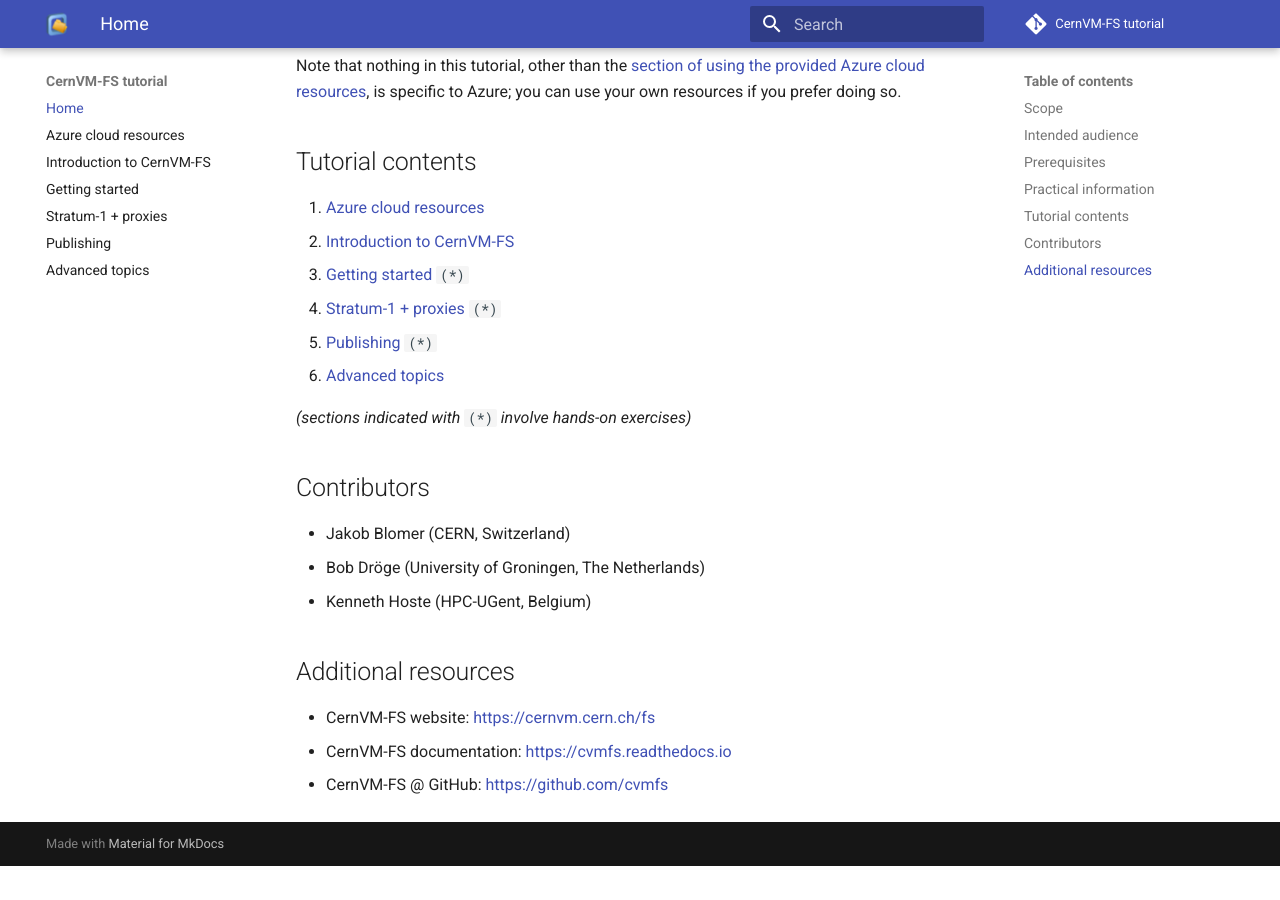
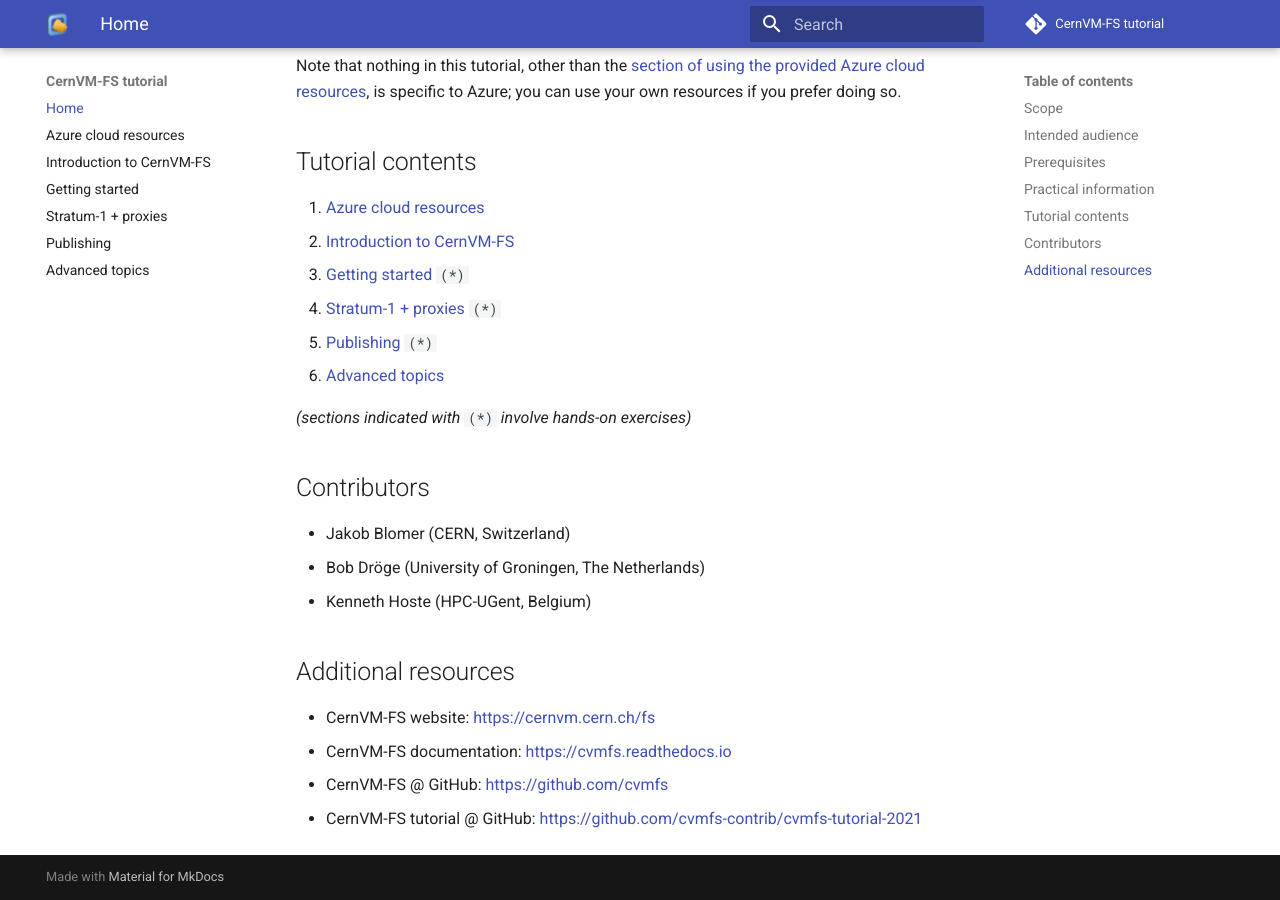
Before and after one commit to cvmfs-contrib/cvmfs-tutorial-2021, an MkDocs documentation site: the page built from docs/index.md, in a window 1280 px wide and 900 px high, scrolled down 1554 px. Built offline with MkDocs 1.6.1 and Material for MkDocs 9.7.7, drawn with Linux system fonts in a browser that asks for light colours; comment, search, counter and statistics services are not loaded; before the commit the page ends 2420 px from its top, so only the background shows below that.

Commit message:
add link to CernVM-FS tutorial GitHub repo

```diff
--- a/docs/index.md
+++ b/docs/index.md
@@ -84,3 +84,4 @@
 * CernVM-FS website: [https://cernvm.cern.ch/fs](https://cernvm.cern.ch/fs)
 * CernVM-FS documentation: [https://cvmfs.readthedocs.io](https://cvmfs.readthedocs.io)
 * CernVM-FS @ GitHub: [https://github.com/cvmfs](https://github.com/cvmfs)
+* CernVM-FS tutorial @ GitHub: [https://github.com/cvmfs-contrib/cvmfs-tutorial-2021](https://github.com/cvmfs-contrib/cvmfs-tutorial-2021)
```
